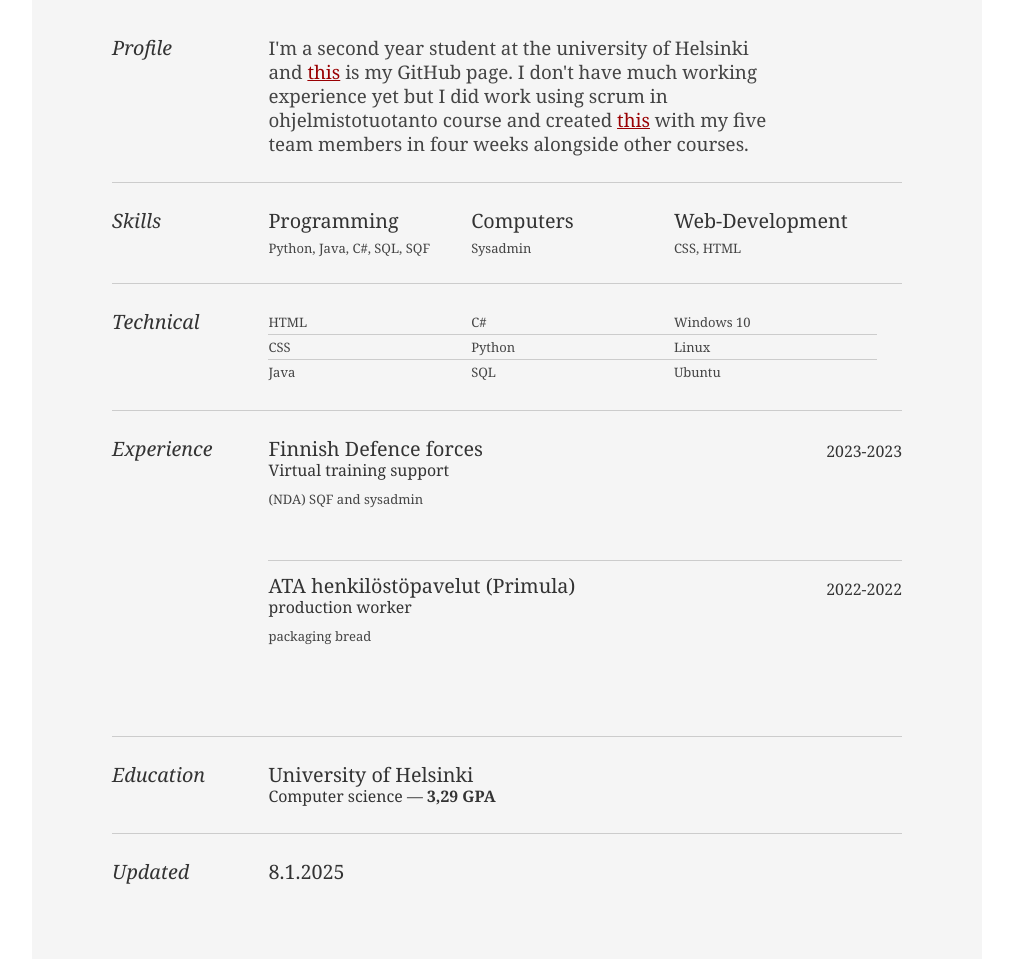
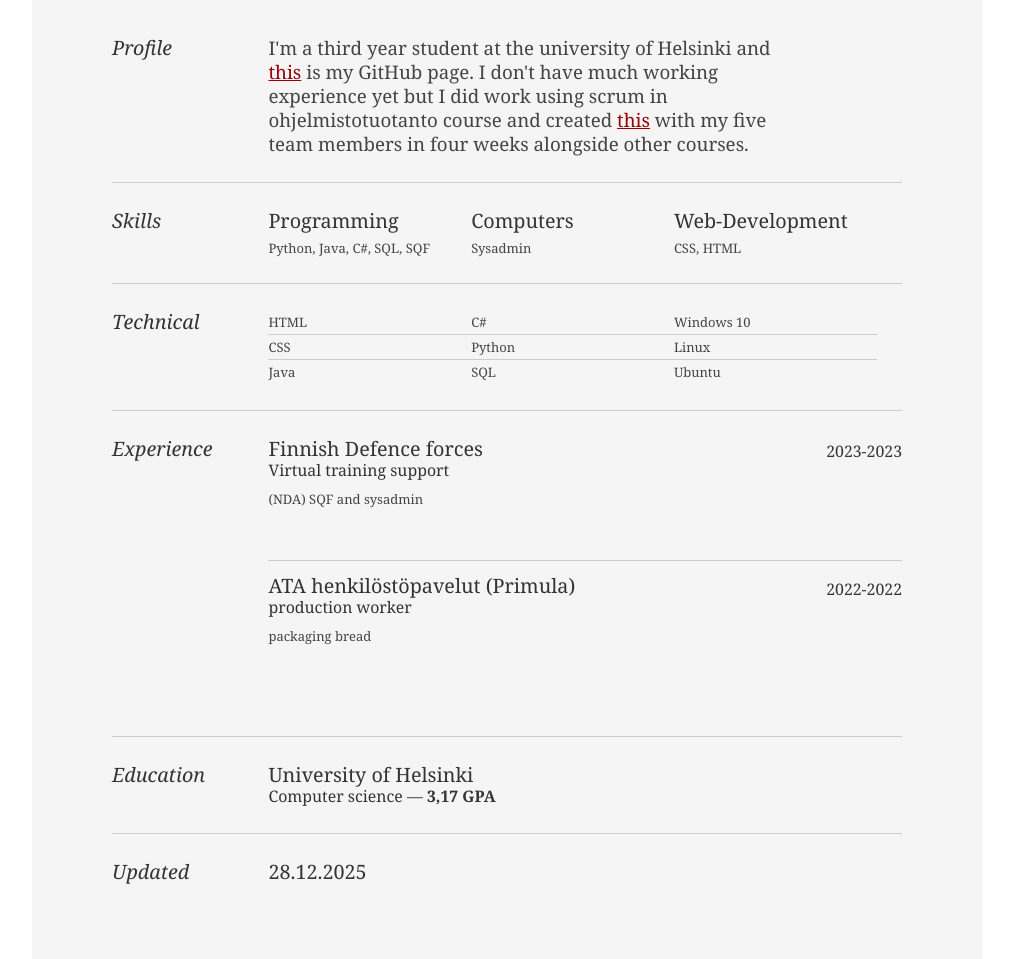
Before and after one commit to ville03/CV-, a plain HTML site: page index.html in a window 1280 px wide. Shown: the part 261-1220 px from the top of the page, without its empty margins (133-1146 px from the left). Drawn offline with Linux system fonts and the light colour scheme.

Commit message:
update cv 28.12.2025

```diff
--- a/index.html
+++ b/index.html
@@ -44,7 +44,7 @@
 						</div>
 						<div class="yui-u">
 							<p class="enlarge">
-								I'm a second year student at the university of Helsinki and
+								I'm a third year student at the university of Helsinki and
 								<a href="https://github.com/ville03">this</a>
 								is my GitHub page. I don't have much working experience yet but I did work using
 								scrum in ohjelmistotuotanto course and created
@@ -149,7 +149,7 @@
 						</div>
 						<div class="yui-u">
 							<h2>University of Helsinki</h2>
-							<h3>Computer science &mdash; <strong>3,29 GPA</strong> </h3>
+							<h3>Computer science &mdash; <strong>3,17 GPA</strong> </h3>
 						</div>
 					</div><!--// .yui-gf -->
 
@@ -158,7 +158,7 @@
 							<h2>Updated</h2>
 						</div>
 						<div class="yui-u">
-							<h2>8.1.2025</h2>
+							<h2>28.12.2025</h2>
 						</div>
 					</div>
 
```
